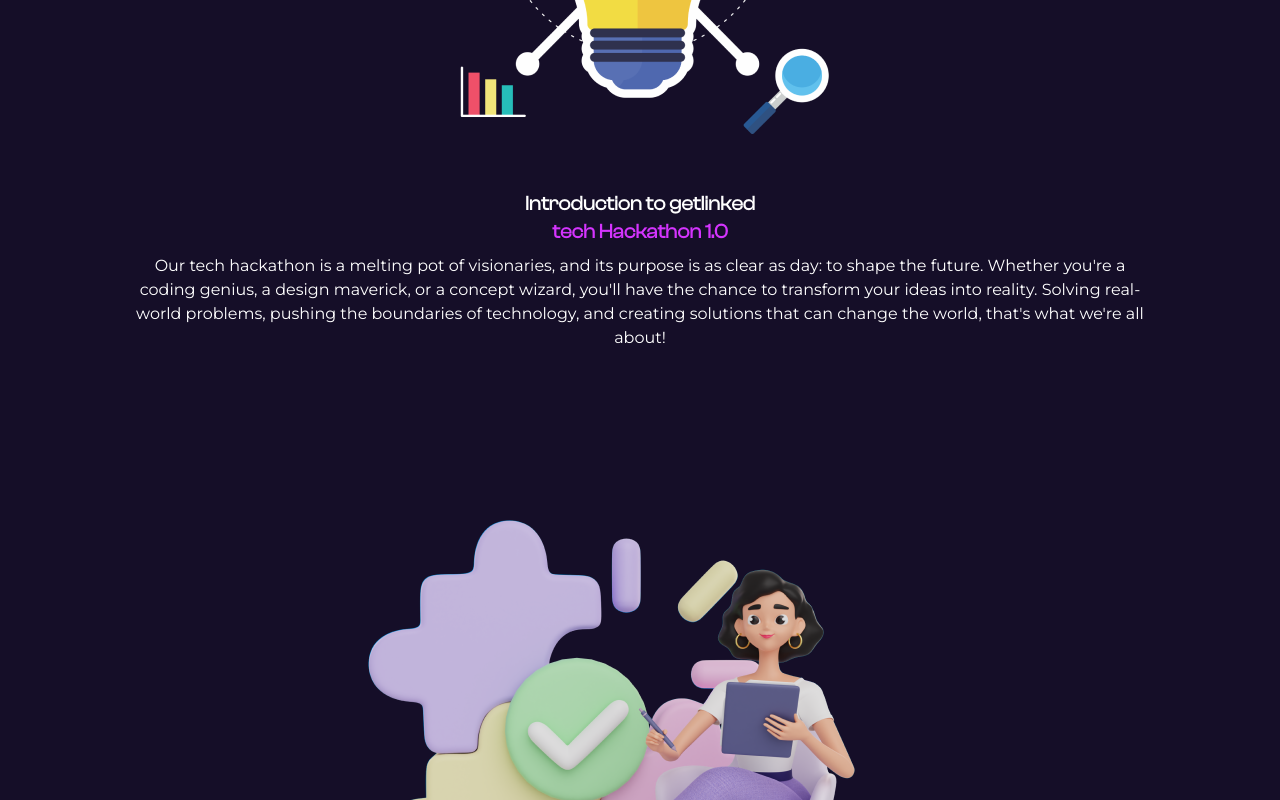
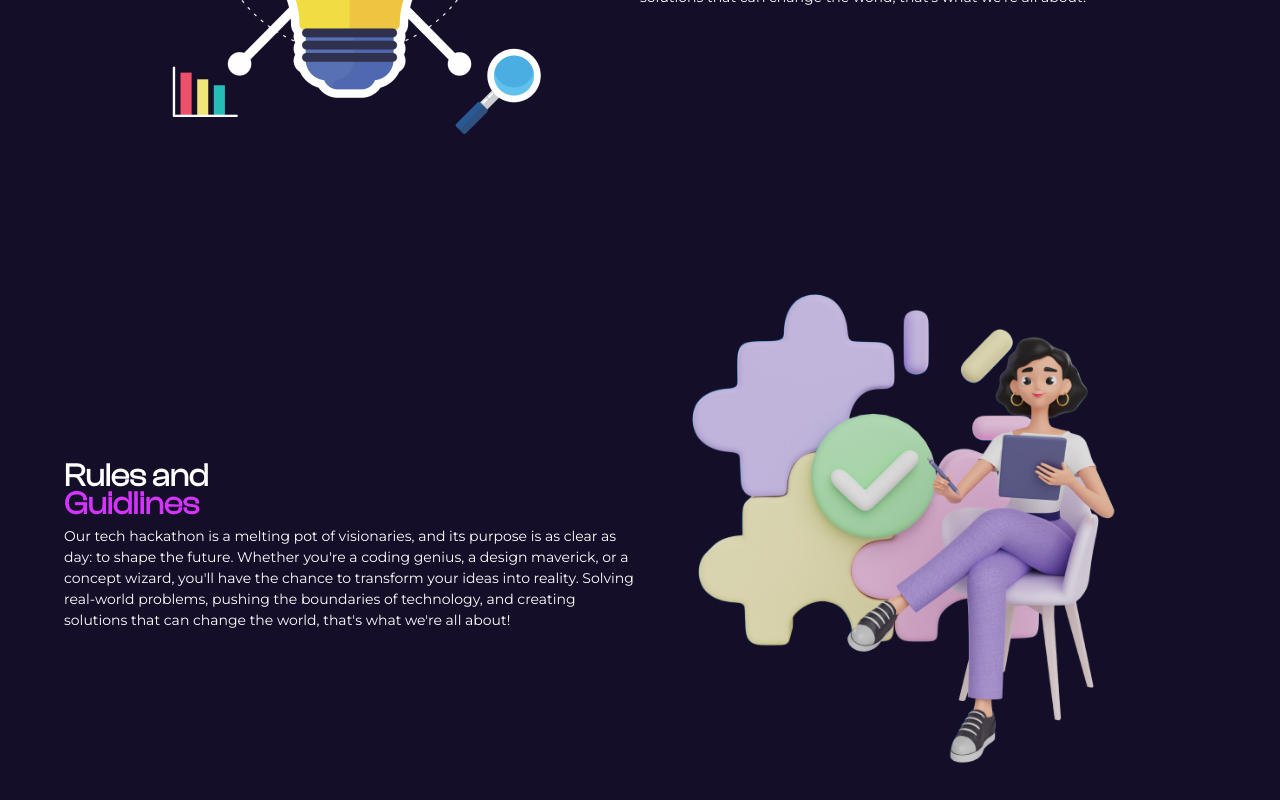
Before and after one commit to t-bello7/getlinked, a React (Vite) app: page / in a window 1280 px wide. Shown: the part 1160-1960 px from the top of the page. Built offline with nearby package versions, Linux system fonts and the light colour scheme.

Commit message:
ui: implement overview in desktop view

```diff
--- a/src/components/OverViewSection.jsx
+++ b/src/components/OverViewSection.jsx
@@ -7,6 +7,7 @@ const overviewData = [
     {
         key: "223",
         imgPath: bigIdeaImg,
+        direction: "ltr",
         overviewData: {
             title: "Introduction to getlinked",
             subTitle: "tech Hackathon 1.0",
@@ -21,6 +22,7 @@ const overviewData = [
     {
         key: "22223",
         imgPath: girlSettingImg,
+        direction: "rtl",
         overviewData: {
             title: "Rules and",
             subTitle: "Guidlines",
@@ -40,6 +42,7 @@ const overviewData = [
     {
         key: "34223",
         imgPath: pieTeamImg,
+        direction: "ltr",
         overviewData: {
             title: "Judging Criteria",
             subTitle: "Key attributes",
@@ -76,8 +79,8 @@ const overviewData = [
 ]
 const OverviewSection = ({innerRef}) => {
     return (
-        <div ref={innerRef} className="container mx-auto max-w-[80%] flex flex-col">
-        {overviewData.map(item => <OverviewContainer key={item.key} imgPath={item.imgPath} overviewData={item.overviewData} />)}
+        <div ref={innerRef} className="container mx-auto max-w-[90%] flex flex-col">
+        {overviewData.map(item => <OverviewContainer key={item.key} imgPath={item.imgPath} overviewData={item.overviewData} direction={item.direction} />)}
         </div>
 )
 }
--- a/src/components/atoms/SectionHeader.jsx
+++ b/src/components/atoms/SectionHeader.jsx
@@ -3,7 +3,7 @@ const SectionHeader = ({
     subTitle
 }) => {
     return (
-        <h3 className="font-clashDisplay font-bold text-xl">
+        <h3 className="font-clashDisplay font-bold text-xl md:text-[32px]">
             <span> {title} </span> <br />
             <span className="text-lightPurple"> {subTitle} </span>
         </h3>
--- a/src/components/molecules/OverviewContainer.jsx
+++ b/src/components/molecules/OverviewContainer.jsx
@@ -3,17 +3,17 @@ import SectionHeader from "../atoms/SectionHeader";
 
 const OverviewContainer = ({
     imgPath,
-    overviewData
+    overviewData,
+    direction
 }) => {
-
     return (
-    <div className="flex flex-col items-center pt-[12vh]">
-        <div className="">
+    <div className="grid justify-items-center pt-[12vh] md:grid-cols-2 md:items-center">
+        <div className={`${direction === 'rtl' ? 'order-last': ''} `}>
             <img src={imgPath}  alt={`${overviewData.title}-image`} />
         </div>
-        <div className="text-center mt-14">
+        <div className="text-center mt-14 md:text-left">
             <SectionHeader title={overviewData.title} subTitle={overviewData.subTitle}/>
-            <div className="mt-2 font-montserrat">
+            <div className="mt-2 font-montserrat md:text-[14px]">
                 {
                     Array.isArray(overviewData.content) ?
                     (
```
